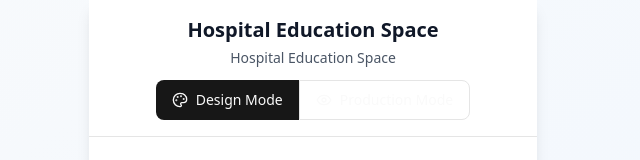
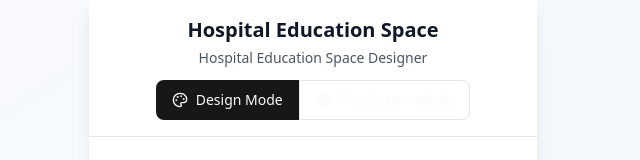
Before and after one commit to ramyshaaban/designer, a Next.js app: page /designer in a window 1280 px wide. Shown: the top 160 px of the page, without its empty margins (327-967 px from the left). Built offline with nearby package versions, Linux system fonts and the light colour scheme.

Commit message:
feat: update header text and force new deployment

```diff
--- a/src/app/designer/page.tsx
+++ b/src/app/designer/page.tsx
@@ -246,7 +246,7 @@ export default function DesignerPage() {
         {/* Header */}
         <div className="sticky top-0 bg-white border-b p-4 z-10">
           <h1 className="text-xl font-bold text-gray-900 text-center">{space.name}</h1>
-          <p className="text-sm text-gray-600 text-center mt-1">Hospital Education Space</p>
+          <p className="text-sm text-gray-600 text-center mt-1">Hospital Education Space Designer</p>
 
           {/* Mode Toggle */}
           <div className="flex items-center justify-center mt-3">
```
